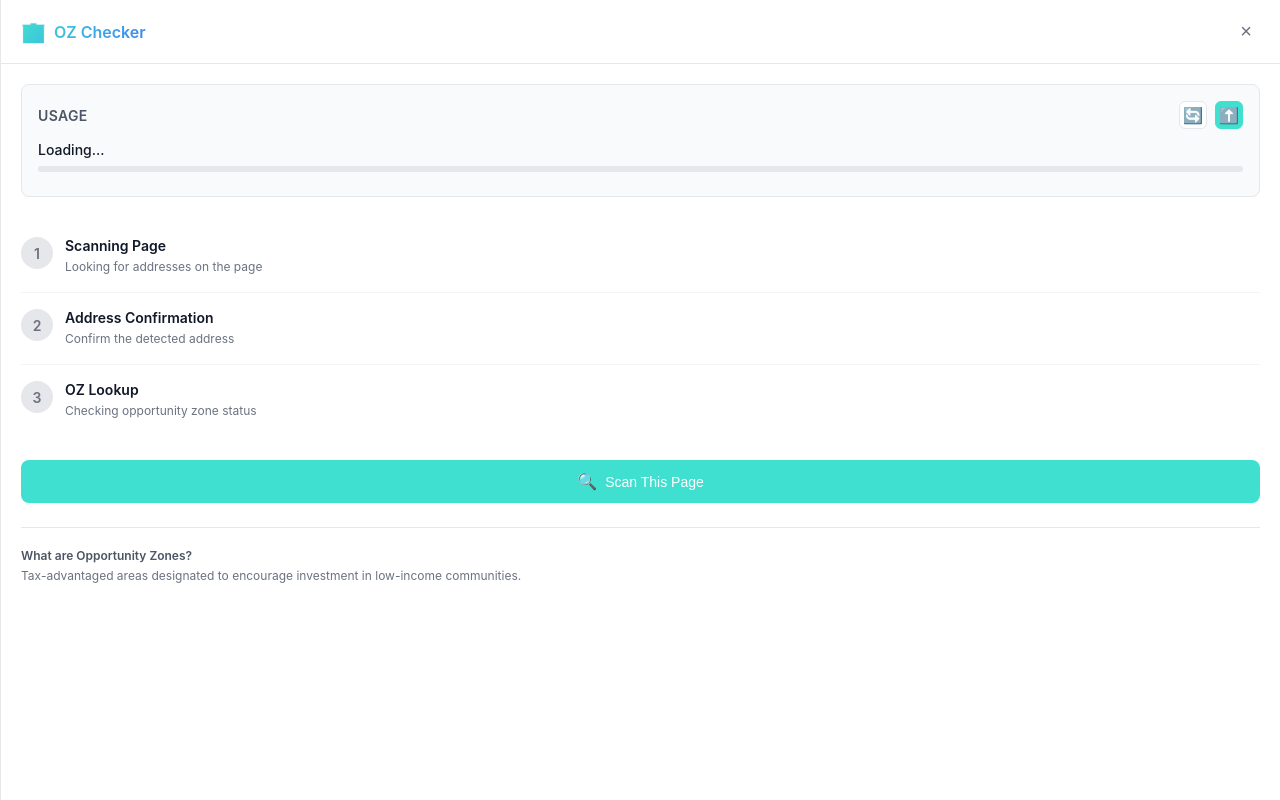
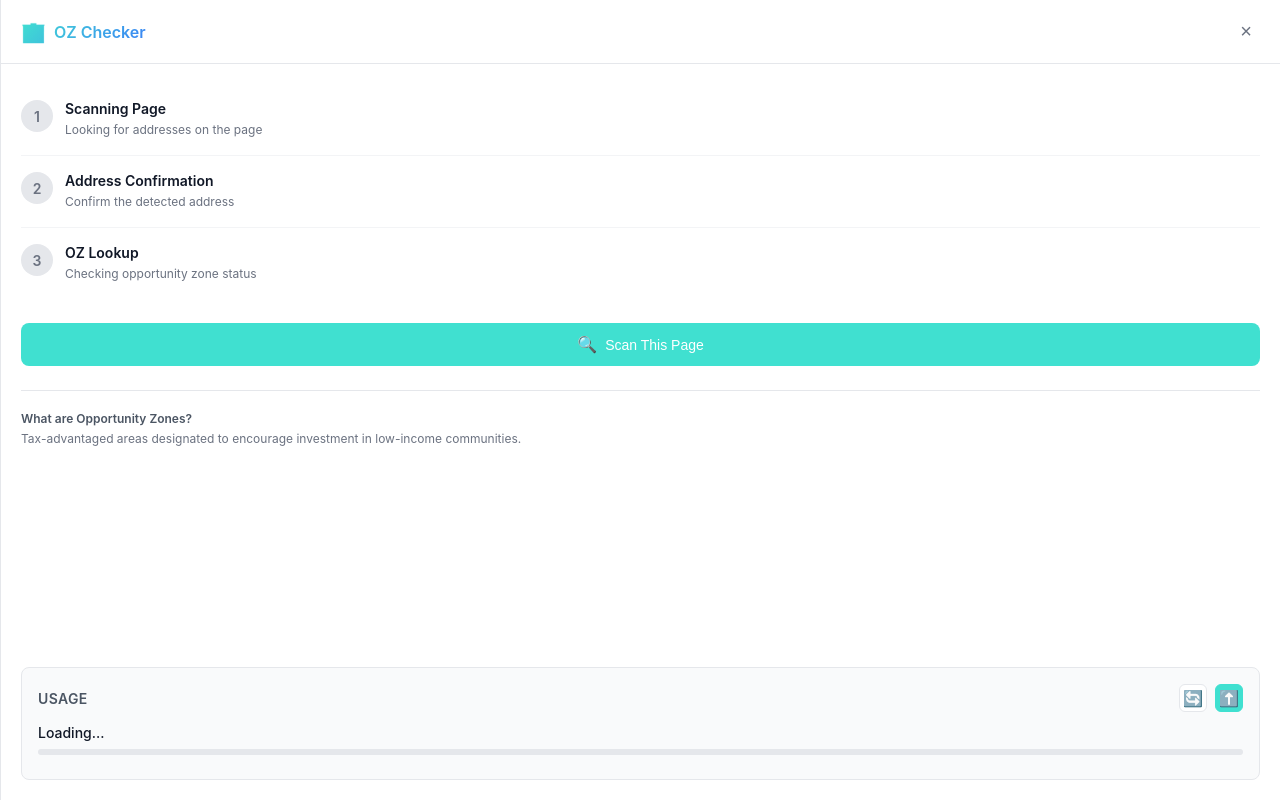
Before and after one commit to BetoIII/oz-mcp-extension, a browser extension: page sidepanel.html in a window 1280 px wide. Drawn offline with Linux system fonts and the light colour scheme.

Commit message:
Move usage component to bottom of sidebar
- Restructured HTML to separate main content from usage section
- Updated CSS to use flexbox layout with fixed bottom positioning
- Usage section now stays at bottom regardless of window/screen size
- Main content area is scrollable while usage remains visible

```diff
--- a/sidepanel.css
+++ b/sidepanel.css
@@ -70,7 +70,15 @@ body {
 /* Content */
 .sidebar-content {
     flex: 1;
+    display: flex;
+    flex-direction: column;
+    overflow: hidden;
+}
+
+.main-content {
+    flex: 1;
     padding: var(--oz-space-5);
+    padding-bottom: 0;
     overflow-y: auto;
 }
 
@@ -177,13 +185,15 @@ body {
     font-weight: var(--oz-font-medium);
 }
 
-/* Usage Section */
+/* Usage Section - Fixed at bottom */
 .usage-section {
-    margin-bottom: var(--oz-space-6);
+    flex-shrink: 0;
     padding: var(--oz-space-4);
     background: var(--oz-background-secondary);
     border-radius: var(--oz-radius-lg);
     border: 1px solid var(--oz-border);
+    margin: var(--oz-space-3) var(--oz-space-5) var(--oz-space-5) var(--oz-space-5);
+    border-top: 1px solid var(--oz-border);
 }
 
 .usage-header {
--- a/sidepanel.html
+++ b/sidepanel.html
@@ -20,35 +20,7 @@
 
         <!-- Content -->
         <div class="sidebar-content">
-            <!-- Usage Status -->
-            <div class="usage-section" id="usageSection">
-                <div class="usage-header">
-                    <div class="usage-title">Usage</div>
-                    <div class="usage-actions">
-                        <button class="usage-action-btn" id="reloadKeyBtn" title="Reload key">
-                            <span class="btn-icon">🔄</span>
-                        </button>
-                        <button class="usage-action-btn primary" id="upgradeBtn" title="Upgrade to 15/month">
-                            <span class="btn-icon">⬆️</span>
-                        </button>
-                    </div>
-                </div>
-                <div class="usage-display">
-                    <div class="usage-text" id="usageText">Loading...</div>
-                    <div class="usage-bar" id="usageBar">
-                        <div class="usage-progress" id="usageProgress"></div>
-                    </div>
-                </div>
-                <div class="usage-details" id="usageDetails"></div>
-                <div class="usage-upgraded-actions hidden" id="upgradedActions">
-                    <button class="primary-btn" id="getMoreSearchesBtn" style="margin-bottom: 8px;">
-                        Get More Free Searches
-                    </button>
-                    <button class="secondary-btn" id="reloadAfterUpgradeBtn">
-                        I've upgraded — reload
-                    </button>
-                </div>
-            </div>
+            <div class="main-content">
 
             <!-- Steps Progress -->
             <div class="steps-container">
@@ -136,6 +108,37 @@
                     </div>
                 </div>
             </div>
+
+            <!-- Usage Status - Fixed at bottom -->
+            <div class="usage-section" id="usageSection">
+                <div class="usage-header">
+                    <div class="usage-title">Usage</div>
+                    <div class="usage-actions">
+                        <button class="usage-action-btn" id="reloadKeyBtn" title="Reload key">
+                            <span class="btn-icon">🔄</span>
+                        </button>
+                        <button class="usage-action-btn primary" id="upgradeBtn" title="Upgrade to 15/month">
+                            <span class="btn-icon">⬆️</span>
+                        </button>
+                    </div>
+                </div>
+                <div class="usage-display">
+                    <div class="usage-text" id="usageText">Loading...</div>
+                    <div class="usage-bar" id="usageBar">
+                        <div class="usage-progress" id="usageProgress"></div>
+                    </div>
+                </div>
+                <div class="usage-details" id="usageDetails"></div>
+                <div class="usage-upgraded-actions hidden" id="upgradedActions">
+                    <button class="primary-btn" id="getMoreSearchesBtn" style="margin-bottom: 8px;">
+                        Get More Free Searches
+                    </button>
+                    <button class="secondary-btn" id="reloadAfterUpgradeBtn">
+                        I've upgraded — reload
+                    </button>
+                </div>
+            </div>
+        </div>
     </div>
 
     <script src="sidepanel.js"></script>
```
Lines whose indentation alone changed are shown as unchanged.
